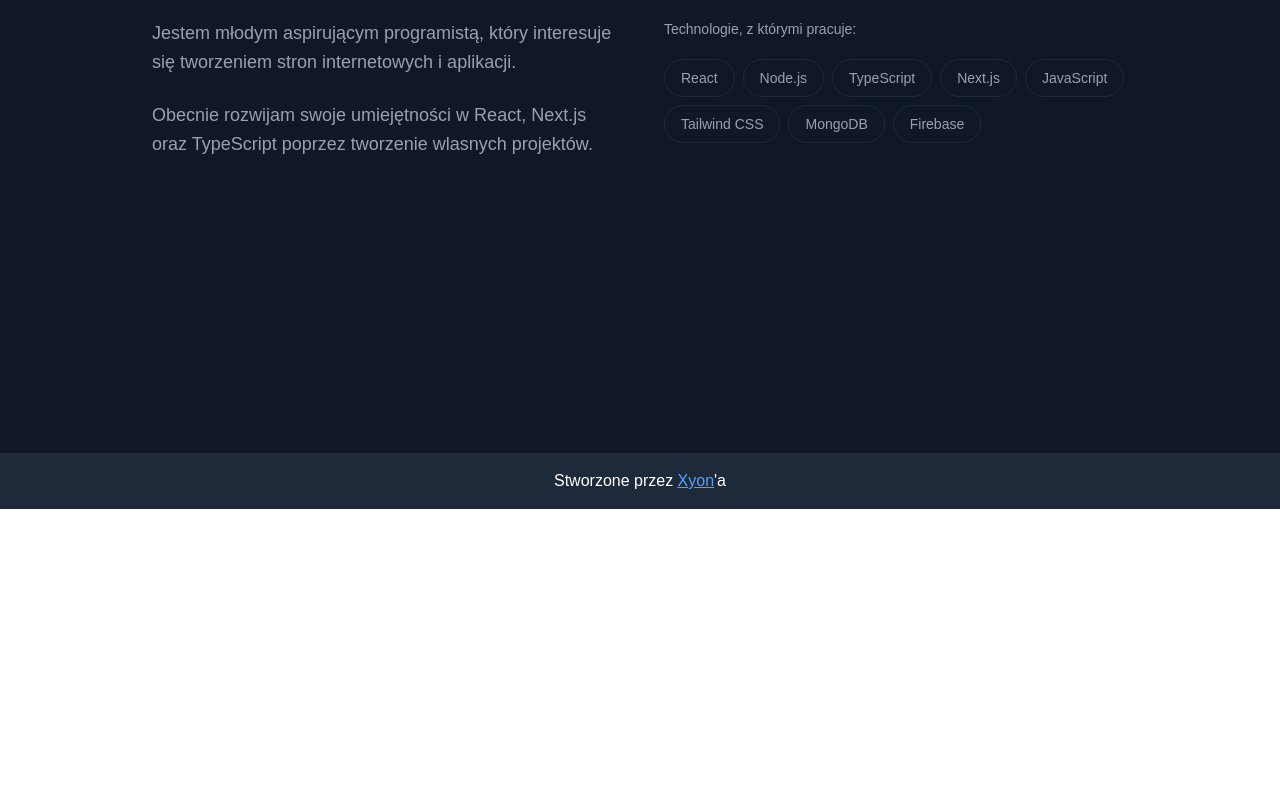
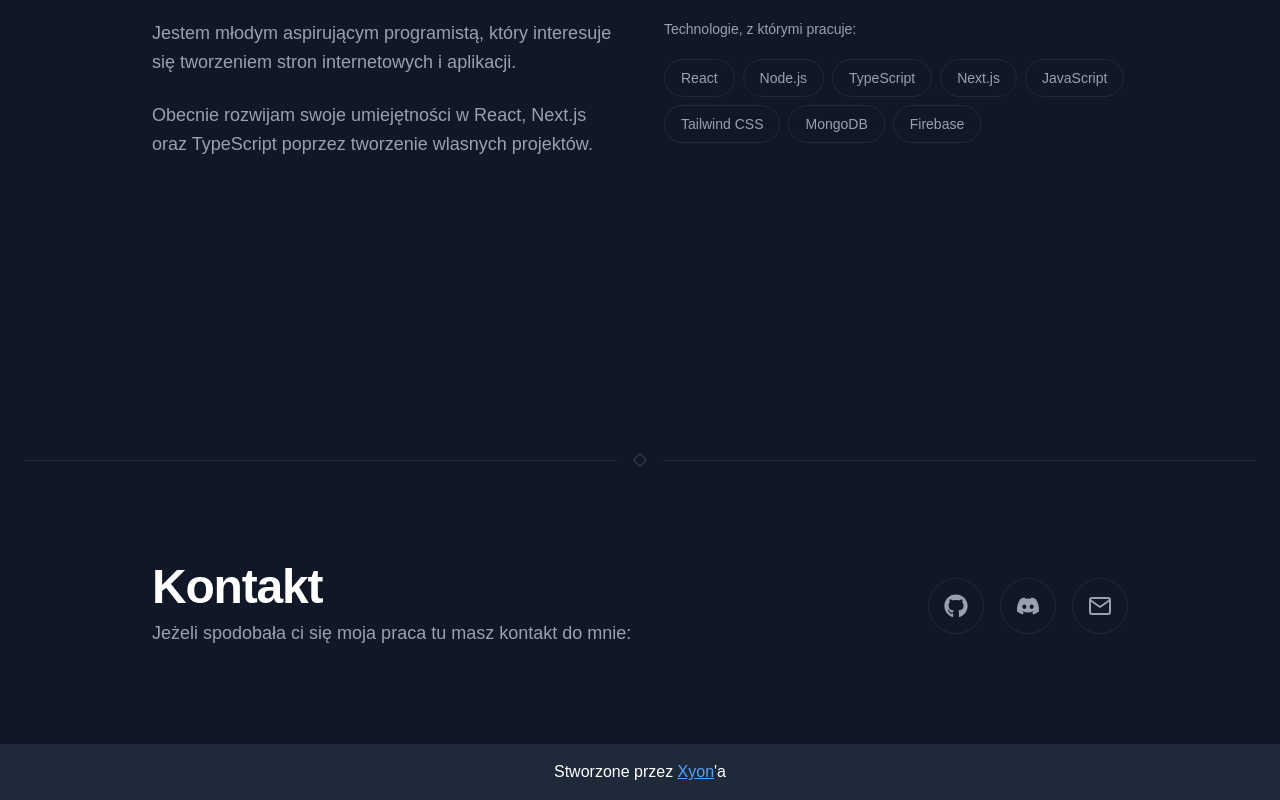
Before and after one commit to Xyonnn/main-page-to-my-portfolio-i-guess, a Next.js app: page / in a window 1280 px wide. Shown: the part 2035-2835 px from the top of the page. Before the commit the page ends 2544 px from the top, so only its background shows below. Built offline with nearby package versions, Linux system fonts and the light colour scheme.

Commit message:
added contact section

```diff
--- a/app/page.tsx
+++ b/app/page.tsx
@@ -3,10 +3,14 @@ import ProjectCom from "./components/mainComponents/projects";
 import Navbar from "./components/navbarComponents/navbar";
 import SectionDivider from "./components/mainComponents/sectionDivider";
 
+import { FaDiscord, FaGithub } from "react-icons/fa";
+import { FiMail } from "react-icons/fi";
+
 export default function Home() {
   return (
     <div className="scroll-smooth flex min-h-screen flex-col bg-gray-900 text-white">
         <Navbar/>
+
         <section className="flex min-h-screen items-center justify-center px-6">
           <div className="w-full max-w-4xl">
             <h1 className="text-5xl font-semibold tracking-tight sm:text-6xl md:text-7xl" >Xyon czyli ja</h1 >
@@ -14,11 +18,15 @@ export default function Home() {
             <a href="#projects" className="mt-8 inline-block text-sm text-gray-300 transition-colors hover:text-white">Moje projekty :3</a>
           </div>
         </section>
+
           <SectionDivider/>
+
         <section id="projects" className="scroll-mt-20">
           <ProjectCom/>
         </section>
+
           <SectionDivider/>
+
         <section id="about" className="scroll-mt-20">
           <div className="mx-auto flex min-h-screen max-w-5xl items-center px-6 py-24">
               <div className="w-full">
@@ -68,6 +76,39 @@ export default function Home() {
               </div>
           </div>
         </section>
+
+            <SectionDivider/>
+
+        <section id="contact" className="scroll-mt-20">
+            <div className="mx-auto flex max-w-5xl items-center px-6 py-24">
+                <div className="grid w-full items-center md:grid-cols-2">
+                    <div>
+                        <h2 className="text-4xl font-semibold tracking-tight sm:text-5xl">
+                            Kontakt
+                        </h2>
+
+                        <p className="mt-2 max-w-xl text-lg leading-relaxed text-gray-400">
+                            Jeżeli spodobała ci się moja praca tu masz kontakt do mnie:
+                        </p>
+                    </div>
+
+                    <div className="flex justify-start gap-4 md:justify-end">
+                        <a href="https://github.com/Xyonnn" target="_blank" rel="noopener noreferrer" aria-label="GitHub" className="flex h-14 w-14 items-center justify-center rounded-full border border-gray-800 text-gray-400 transition-all duration-300 hover:-translate-y-1 hover:border-gray-600 hover:text-white">
+                            <FaGithub size={24} />
+                        </a>
+
+                        <a href="https://discord.com/users/xyon_" target="_blank" rel="noopener noreferrer" aria-label="Discord" className="flex h-14 w-14 items-center justify-center rounded-full border border-gray-800 text-gray-400 transition-all duration-300 hover:-translate-y-1 hover:border-gray-600 hover:text-white">
+                            <FaDiscord size={24} />
+                        </a>
+
+                        <a href="mailto:pj.kostera@gmail.com" target="_blank" rel="noopener noreferrer" aria-label="Email" className="flex h-14 w-14 items-center justify-center rounded-full border border-gray-800 text-gray-400 transition-all duration-300 hover:-translate-y-1 hover:border-gray-600 hover:text-white">
+                            <FiMail size={24} />
+                        </a>
+                    </div>
+                </div>
+            </div>
+        </section>
+
         <Footer/>
     </div>
   );
--- a/package.json
+++ b/package.json
@@ -12,7 +12,8 @@
     "lucide-react": "^1.35.0",
     "next": "16.3.3",
     "react": "19.2.8",
-    "react-dom": "19.2.8"
+    "react-dom": "19.2.8",
+    "react-icons": "^5.7.0"
   },
   "devDependencies": {
     "@tailwindcss/postcss": "^4",
```
Also changed, not shown: 1 other file (tests, documents, lock files or other folders).
